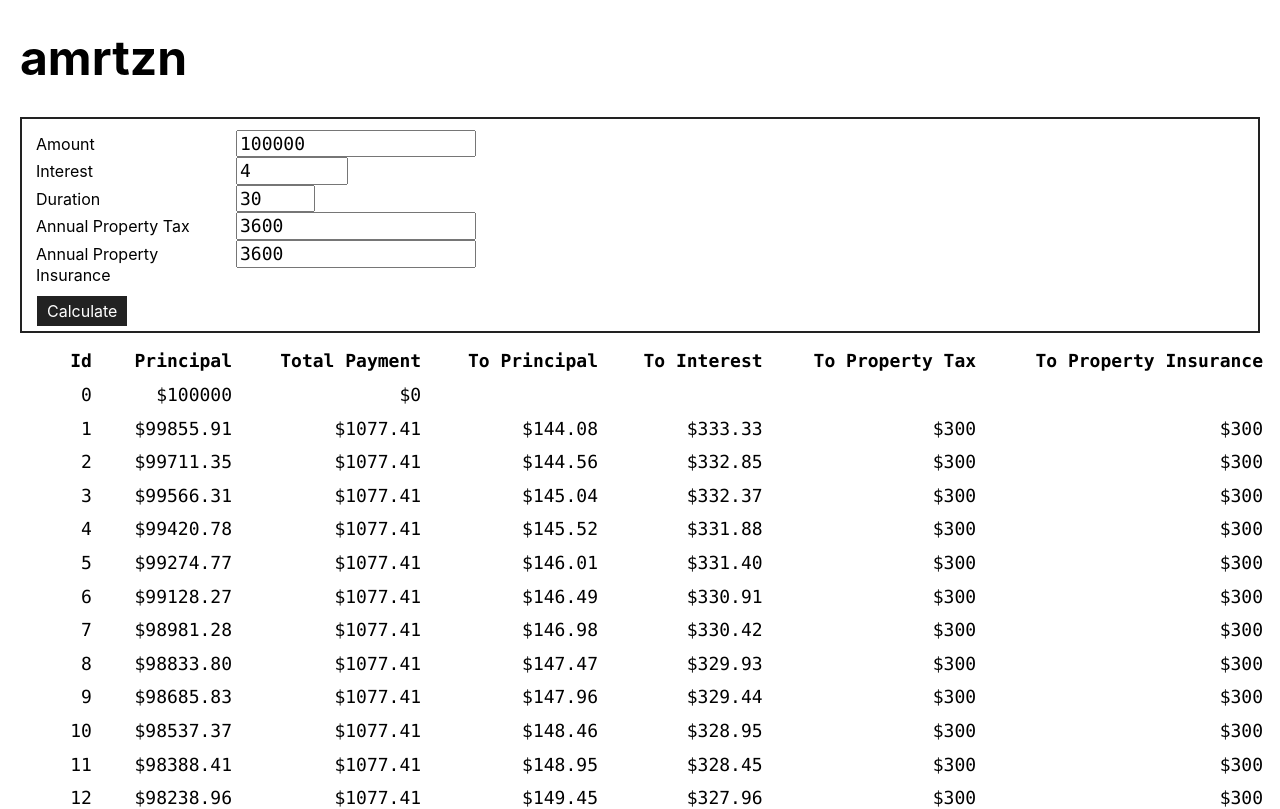
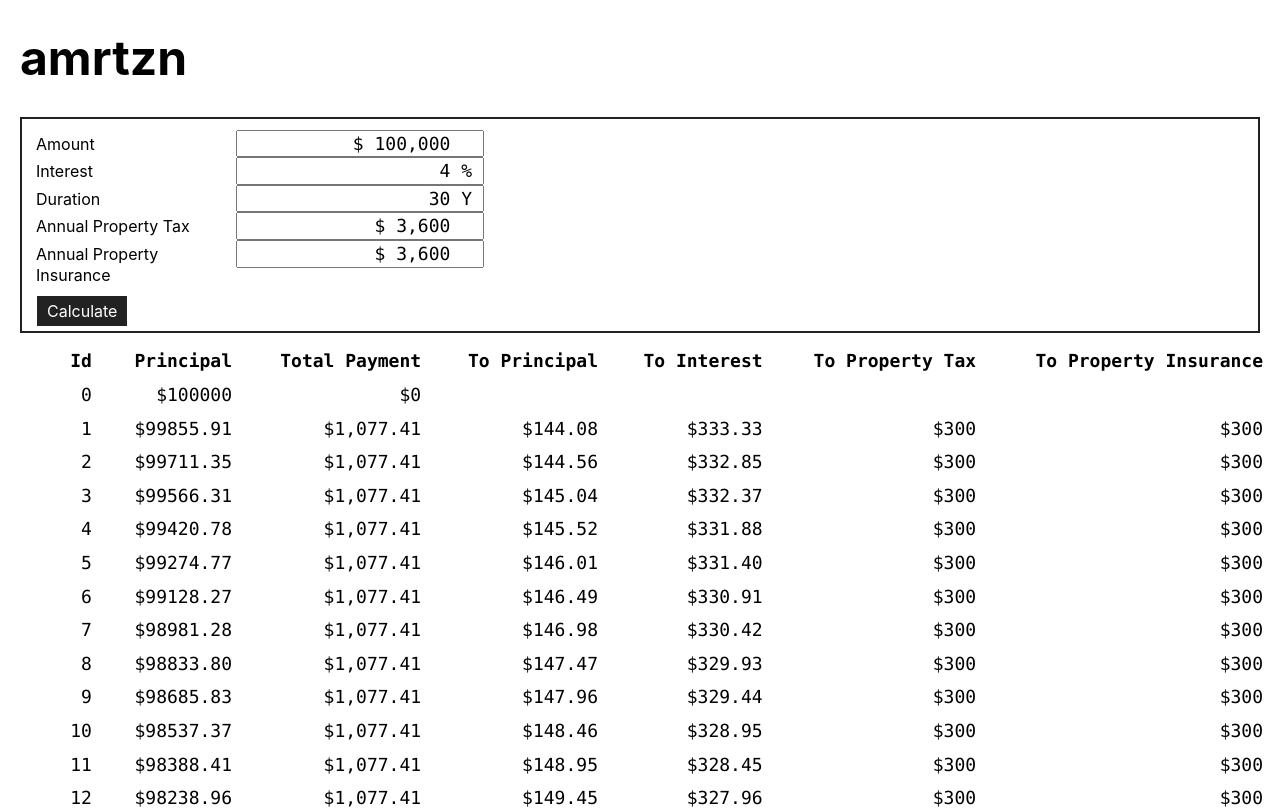
Before and after one commit to dznqbit/amrtzn, a React (Create React App) app: page / in a window 1280 px wide. Shown: the top 809 px of the page. Built offline with nearby package versions, Linux system fonts and the light colour scheme.

Commit message:
Add NumberFormat for inputs

```diff
--- a/src/Form.js
+++ b/src/Form.js
@@ -1,4 +1,5 @@
 import React, { useState } from "react";
+import NumberFormat from "react-number-format";
 import "./Form.scss";
 
 export default function Form(props) {
@@ -27,59 +28,69 @@ export default function Form(props) {
       <fieldset className="Form__fieldset">
         <label className="Form__field">
           <span className="Form__label">Amount</span>
-          <input
-            type="number"
-            min="0"
-            className="Form__input Form__input--numeric"
+          <NumberFormat
             value={loanAmount}
             onChange={e => setLoanAmount(e.target.value)}
+            prefix="$ "
+            suffix="  "
+            decimalScale="2"
+            decimalSeparator="."
+            thousandSeparator={true}
+            allowNegative={false}
+            className="Form__input Form__input--numeric"
           />
         </label>
 
         <label className="Form__field">
           <span className="Form__label">Interest</span>
-          <input
-            type="number"
-            min="0"
-            max="100"
-            step="0.001"
-            className="Form__input Form__input--numeric"
+          <NumberFormat
             value={loanInterest}
             onChange={e => setLoanInterest(e.target.value)}
+            suffix=" %"
+            decimalScale="3"
+            allowNegative={false}
+            className="Form__input Form__input--numeric"
           />
         </label>
 
         <label className="Form__field">
           <span className="Form__label">Duration</span>
-          <input
-            type="number"
-            min="0"
-            max="1024"
-            className="Form__input Form__input--numeric"
+          <NumberFormat
             value={loanDuration}
             onChange={e => setLoanDuration(e.target.value)}
+            suffix=" Y"
+            allowNegative={false}
+            className="Form__input Form__input--numeric"
           />
         </label>
 
         <label className="Form__field">
           <span className="Form__label">Annual Property Tax</span>
-          <input
-            type="number"
-            min="0"
-            className="Form__input Form__input--numeric"
+          <NumberFormat
             value={propertyTax}
             onChange={e => setPropertyTax(e.target.value)}
+            prefix="$ "
+            suffix="  "
+            decimalScale="2"
+            decimalSeparator="."
+            thousandSeparator={true}
+            allowNegative={false}
+            className="Form__input Form__input--numeric"
           />
         </label>
 
         <label className="Form__field">
           <span className="Form__label">Annual Property Insurance</span>
-          <input
-            type="number"
-            min="0"
-            className="Form__input Form__input--numeric"
+          <NumberFormat
             value={propertyInsurance}
             onChange={e => setPropertyInsurance(e.target.value)}
+            prefix="$ "
+            suffix="  "
+            decimalScale="2"
+            decimalSeparator="."
+            thousandSeparator={true}
+            allowNegative={false}
+            className="Form__input Form__input--numeric"
           />
         </label>
       </fieldset>
--- a/src/Form.scss
+++ b/src/Form.scss
@@ -27,6 +27,8 @@
 
   &--numeric {
     @include font-monospace;
+    text-align: right;
+    padding-right: 10px;
   }
 
   &--submit {
--- a/src/PaymentCalculator.js
+++ b/src/PaymentCalculator.js
@@ -68,6 +68,7 @@ export default function PaymentCalculator(props) {
             displayType="text"
             prefix="$"
             decimalScale="2"
+            thousandSeparator={true}
           />
         </td>
         <td className="PaymentCalculator__number">
@@ -76,6 +77,7 @@ export default function PaymentCalculator(props) {
             displayType="text"
             prefix="$"
             decimalScale="2"
+            thousandSeparator={true}
           />
         </td>
         <td className="PaymentCalculator__number">
@@ -84,6 +86,7 @@ export default function PaymentCalculator(props) {
             displayType="text"
             prefix="$"
             decimalScale="2"
+            thousandSeparator={true}
           />
         </td>
         <td className="PaymentCalculator__number">
@@ -92,6 +95,7 @@ export default function PaymentCalculator(props) {
             displayType="text"
             prefix="$"
             decimalScale="2"
+            thousandSeparator={true}
           />
         </td>
         <td className="PaymentCalculator__number">
@@ -100,6 +104,7 @@ export default function PaymentCalculator(props) {
             displayType="text"
             prefix="$"
             decimalScale="2"
+            thousandSeparator={true}
           />
         </td>
       </tr>
```
